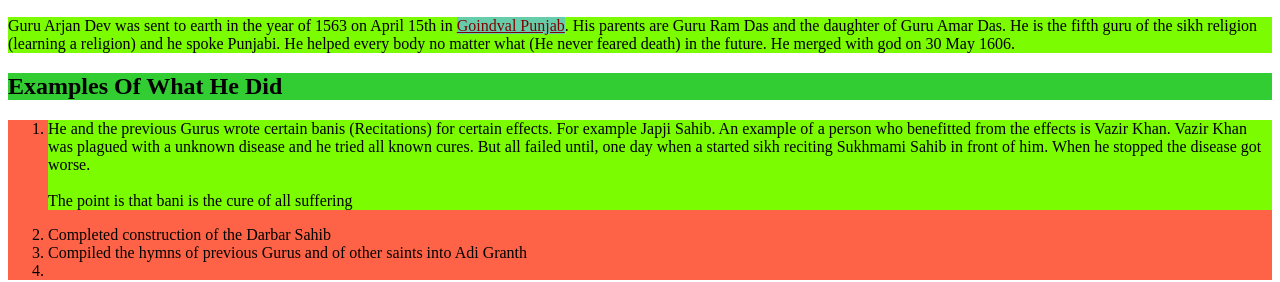
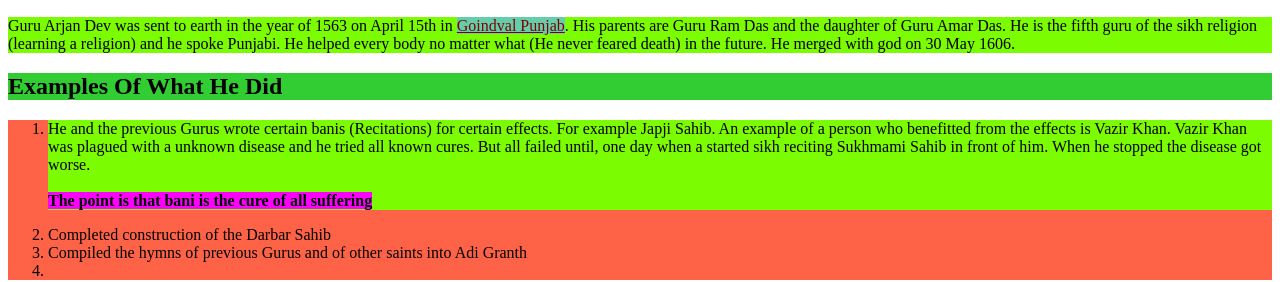
Before and after one commit to Python-Coderss/python-coderss.github.io, a plain HTML site: page index.html in a window 1280 px wide. Shown: the part 110-392 px from the top of the page. Drawn offline with Linux system fonts and the light colour scheme.

Commit message:
Update index.html

```diff
--- a/index.html
+++ b/index.html
@@ -17,6 +17,10 @@
       p {
       font-family: "Times New Roman", Times, serif;
       background-color:LawnGreen;
+      }
+      b {
+      font-family: "Times New Roman", Times, serif;
+      background-color:Magenta;
       }</style>
   </head>
   <body>
@@ -32,7 +36,7 @@
     <p>He  and the previous Gurus wrote certain banis (Recitations) for certain effects.
 For example Japji Sahib. An example of a person who benefitted from the effects is Vazir Khan. Vazir Khan was plagued with a unknown disease and he tried all known cures. But all failed until,
 one day when a started sikh reciting Sukhmami Sahib in front of him.
-When he stopped the disease got worse.<br><br>The point is that bani is the cure of all suffering</p></li>
+When he stopped the disease got worse.<br><br><b>The point is that bani is the cure of all suffering</b></p></li>
     <li>Completed construction of the Darbar Sahib</li>
     <li>Compiled the hymns of previous Gurus and of other saints into Adi Granth</li>
     <li></li>
```
